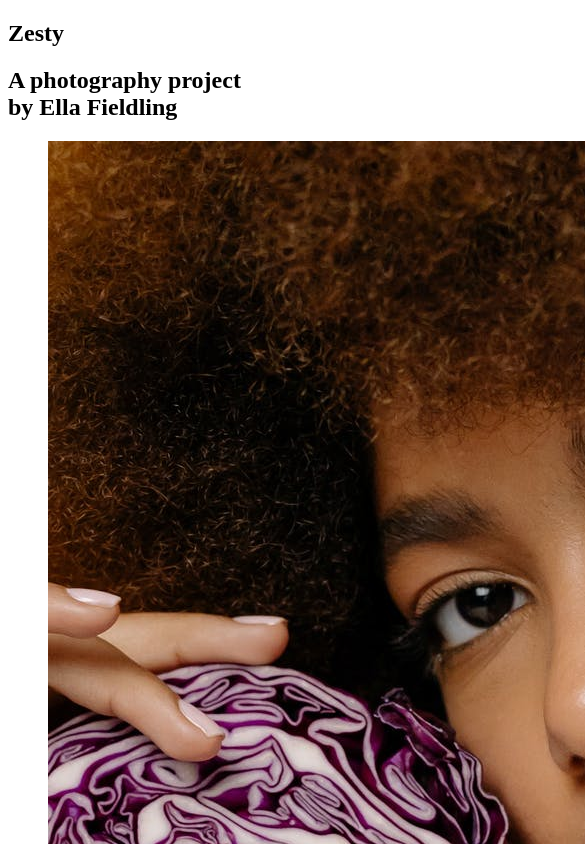
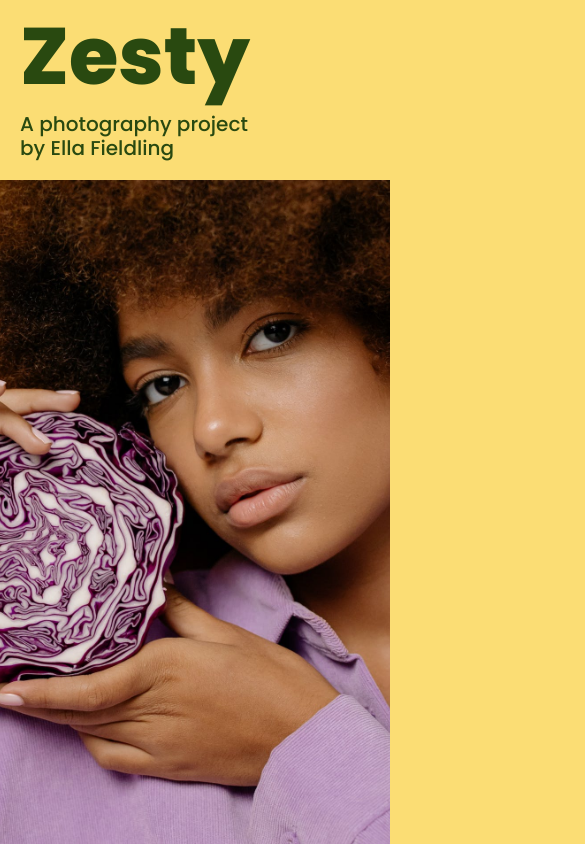
Before and after one commit to superhi/zesty, a React (Create React App) app: page / in a window 390 px wide. Shown: the top 844 px of the page, 585 px wide, since content can reach past the window. Built offline with nearby package versions, Linux system fonts and the light colour scheme.

Commit message:
updated CSS

```diff
--- a/src/styles.css
+++ b/src/styles.css
@@ -1,38 +1,123 @@
-.App {
-  text-align: center;
+body {
+  background: #fbdd74;
+  color: #294910;
+  font-family: "Poppins", sans-serif;
+  height: 100vh;
+  margin: 0;
+  position: relative;
+  text-rendering: optimizeLegibility;
+  width: 100vw;
+  -webkit-font-smoothing: antialiased;
+  overflow: hidden;
 }
 
-.App-logo {
-  height: 40vmin;
-  pointer-events: none;
+h1 {
+  font-size: 10vw;
+  line-height: 1.4;
+  margin: 0 20px;
 }
 
-@media (prefers-reduced-motion: no-preference) {
-  .App-logo {
-    animation: App-logo-spin infinite 20s linear;
+h2 {
+  bottom: 0;
+  font-size: 24px;
+  font-weight: normal;
+  line-height: 1.2;
+  margin: 0 20px 20px;
+  position: fixed;
+}
+
+p {
+  font-size: 18px;
+}
+
+section {
+  display: flex;
+  height: 100vh;
+  justify-content: space-between;
+}
+
+figure {
+  margin: 0;
+  position: relative;
+  width: 50vw;
+}
+
+figcaption {
+  bottom: 0;
+  color: #fff;
+  font-size: 36px;
+  position: absolute;
+  text-align: center;
+  width: 100%;
+  z-index: 1;
+  padding: 20px 0;
+}
+
+img {
+  height: 100%;
+  width: 100%;
+  object-fit: cover;
+  position: absolute;
+}
+
+.display {
+  opacity: 1;
+}
+
+.hide {
+  opacity: 0;
+}
+
+aside {
+  height: 100%;
+  position: absolute;
+  width: 100%;
+  background: #e8e8e8;
+  display: flex;
+  align-items: center;
+  justify-content: center;
+  z-index: 2;
+}
+
+.loading-bar {
+  display: grid;
+  grid-row-gap: 12px;
+}
+
+progress[value]::-webkit-progress-bar {
+  background: #e8e8e8;
+}
+
+progress[value]::-webkit-progress-value {
+  background: #294910;
+}
+
+progress {
+  border: 1px solid #294910;
+  height: 20px;
+  width: 400px;
+}
+
+@media (max-width: 800px) {
+  section {
+    flex-direction: column;
+  }
+
+  figure {
+    flex-grow: 1;
+    width: 100vw;
+  }
+
+  figcaption {
+    font-size: 30px;
+  }
+
+  h2 {
+    font-size: 20px;
+    position: relative;
+  }
+
+  h1 {
+    font-size: 80px;
   }
 }
-
-.App-header {
-  background-color: #282c34;
-  min-height: 100vh;
-  display: flex;
-  flex-direction: column;
-  align-items: center;
-  justify-content: center;
-  font-size: calc(10px + 2vmin);
-  color: white;
-}
-
-.App-link {
-  color: #61dafb;
-}
-
-@keyframes App-logo-spin {
-  from {
-    transform: rotate(0deg);
-  }
-  to {
-    transform: rotate(360deg);
-  }
-}
```
